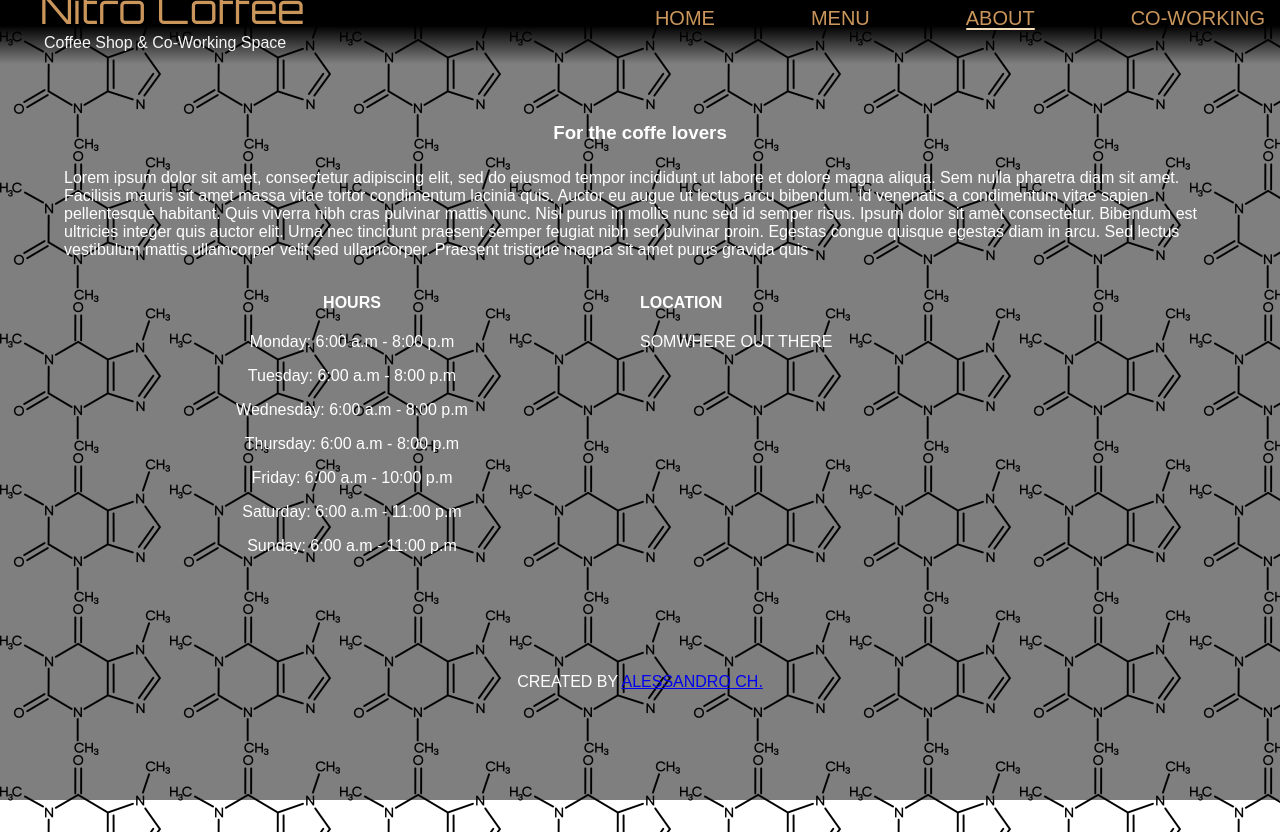
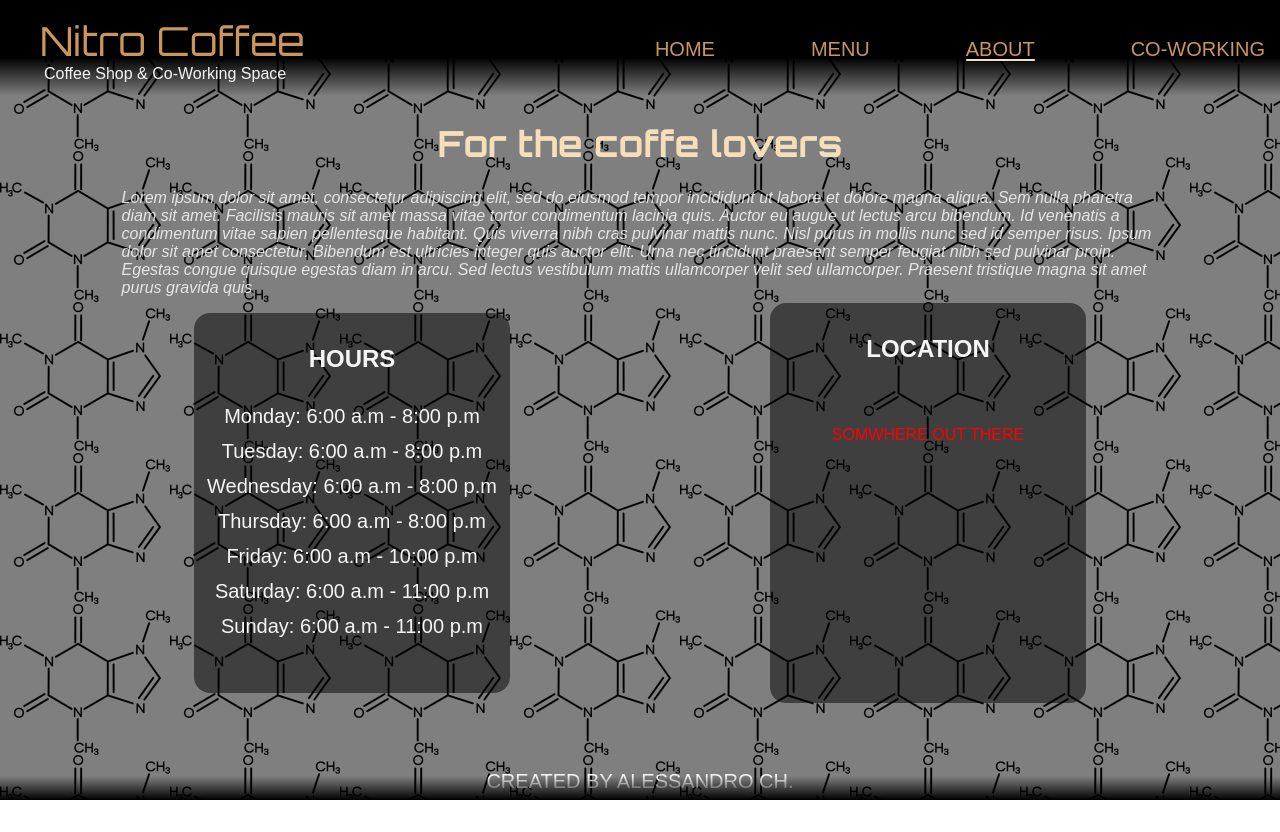
Before and after one commit to Chinchilla15/Restaurant-Page, a website built with webpack: page dist/index.html in a window 1280 px wide. Both pictures are taken after a click on the button "Learn More". After the commit the page ends 800 px from the top, so only its background shows below. Built offline with nearby package versions, Linux system fonts and the light colour scheme; files whose address does not match are found by name; a web font is replaced by a local one.

Commit message:
Add: styles for about page

```diff
--- a/src/modules/about.js
+++ b/src/modules/about.js
@@ -11,7 +11,7 @@ export default function renderAboutTab(){
     const location = document.createElement('p');
     const creatorDiv = document.createElement('section');
 
-    mainDiv.classList.add('mainDiv');
+    mainDiv.classList.add('mainAboutDiv');
     aboutText.classList.add('aboutText');
     hoursDiv.classList.add('hours');
     locationDiv.classList.add('location');
--- a/src/styles/about.css
+++ b/src/styles/about.css
@@ -1,34 +1,95 @@
 @import url(./color.css);
 
-.mainDiv{
+.mainAboutDiv{
     display: grid;
-    grid-template-rows: 50px 120px 1fr 1fr;
+    grid-template-rows: 60px 120px 400px 100px;
     grid-template-columns: repeat(2, 1fr);
-    height: 90%;
+    height: 95%;
     width: 90%;
-    color: white;
+    color: var(--white-color);
 }
 
-.mainDiv > h3{
+.mainAboutDiv > h3{
     grid-area: 1/1/2/3;
     text-align: center;
+    align-self: center;
+    font-size: 36px;
+    font-weight: 600;
+    font-family:'Orbitron', sans-serif;
+    margin: 0;
+    color: var(--light-brown);
+}
+
+.mainAboutDiv > p{
+    grid-area: 2/1/3/3;
+    font-style: italic;
+    color: rgba(255, 255, 255, 0.8);
+    width: 90%;
+    justify-self: center;
 }
 
 .aboutText{
     grid-area: 2/1/3/3;
 }
 
+.hours,
+.location{
+    margin-top: 20px;
+    width: 55%;
+    background-color: rgba(0, 0, 0, 0.5);
+    border-radius: 16px;
+    justify-self: center;
+    text-align: center;
+}
+
 .hours{
     grid-area: 3/1/4/2;
-    text-align: center;
 }
 
 .location{
     grid-area: 3/2/4/3;
+    align-self: center;
+    height: 100%;
+}
+
+.hours:hover,
+.location:hover{
+    background-color: rgba(0, 0, 0, 0.7);
+}
+
+.hours > h4{
+    font-size: 24px;
+}
+
+.hours > p {
+    margin: 12px;
+    font-size: 20px;
+}
+
+.location > h4{
+    font-size: 24px;
+}
+
+.location > p{
+    margin-top: 20%;
+    color: red;
+    justify-self: center;
+    align-self: center;
+    text-align: center;
 }
 
 .creator{
     grid-area: 4/1/5/3;
     text-align: center;
-    align-self: center;
+    align-self: end;
+    font-size: 20px;
 }
+
+a{
+    text-decoration: none;
+    color: var(--white-color);
+}
+
+a:hover{
+    color: var(--black-color);
+}
```
